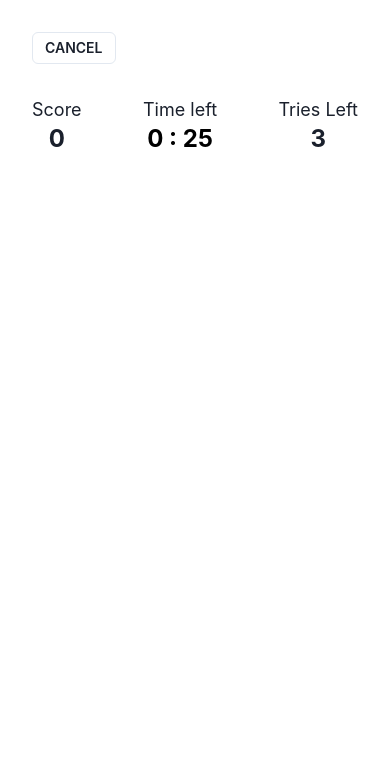
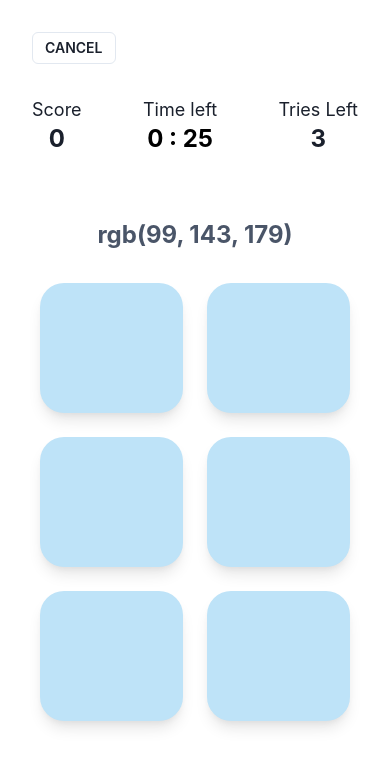
Before and after one commit to TebzaTheMan/ColorDash, a Next.js app: page /play in a window 390 px wide. Shown: the top 766 px of the page. Built offline with nearby package versions, Linux system fonts and the light colour scheme.

Commit message:
feat: add components to match design and change media-query to be based on tablet screen size

```diff
--- a/features/Infobar/components/Infobar.tsx
+++ b/features/Infobar/components/Infobar.tsx
@@ -7,10 +7,10 @@ import Link from "next/link";
 import { useMediaQuery } from "@chakra-ui/react";
 
 export function Infobar() {
-  const [isMobile] = useMediaQuery("(max-width: 768px)");
+  const [isLargerThan768] = useMediaQuery("(min-width: 768px)");
   return (
     <>
-      {isMobile && (
+      {!isLargerThan768 && (
         <Box marginTop="8" marginLeft="8">
           <Link href="/" passHref>
             <Button size="sm" variant="outline">
--- /dev/null
+++ b/features/colorblocks/components/Colorblock.tsx
@@ -0,0 +1,13 @@
+import { GridItem } from "@chakra-ui/react";
+
+export function Colorblock() {
+  return (
+    <GridItem
+      w="100%"
+      h={["130", "178"]}
+      bg="blue.100"
+      borderRadius="3xl"
+      boxShadow="lg"
+    />
+  );
+}
--- /dev/null
+++ b/features/colorblocks/components/Colorblocks.tsx
@@ -0,0 +1,45 @@
+import { Box, Button, Grid, Heading } from "@chakra-ui/react";
+import { useMediaQuery } from "@chakra-ui/react";
+import Link from "next/dist/client/link";
+import { Colorblock } from "./Colorblock";
+
+export function Colorblocks() {
+  const [isLargerThan768] = useMediaQuery("(min-width: 768px)");
+  return (
+    <Box>
+      <Grid
+        templateColumns={["repeat(1, 1fr)", "repeat(1, 1fr)", "repeat(3, 1fr)"]}
+        mt="16"
+        mb="8"
+        ml={["0", "8"]}
+      >
+        {isLargerThan768 && (
+          <Box justifySelf={"flex-start"}>
+            <Link href="/" passHref>
+              <Button size="lg" variant="outline">
+                CANCEL
+              </Button>
+            </Link>
+          </Box>
+        )}
+        <Heading size="lg" as="h1" color="gray.600" justifySelf={"center"}>
+          rgb(99, 143, 179)
+        </Heading>
+      </Grid>
+
+      <Grid
+        templateColumns={["repeat(2, 1fr)", "repeat(2, 1fr)", "repeat(3, 1fr)"]}
+        gap={6}
+        ml={["10", "32", "32", "72"]}
+        mr={["10", "32", "32", "72"]}
+      >
+        <Colorblock />
+        <Colorblock />
+        <Colorblock />
+        <Colorblock />
+        <Colorblock />
+        <Colorblock />
+      </Grid>
+    </Box>
+  );
+}
--- /dev/null
+++ b/features/colorblocks/index.ts
@@ -0,0 +1 @@
+export * from "./components/Colorblocks";
--- a/pages/play.tsx
+++ b/pages/play.tsx
@@ -1,3 +1,4 @@
+import { Colorblocks } from "features/colorblocks";
 import { Infobar } from "features/Infobar";
 import Head from "next/head";
 export default function Play() {
@@ -13,6 +14,7 @@ export default function Play() {
       </Head>
       <main>
         <Infobar />
+        <Colorblocks />
       </main>
     </>
   );
```
Also changed, not shown: features/colorblocks/types/index.d.ts (added).
